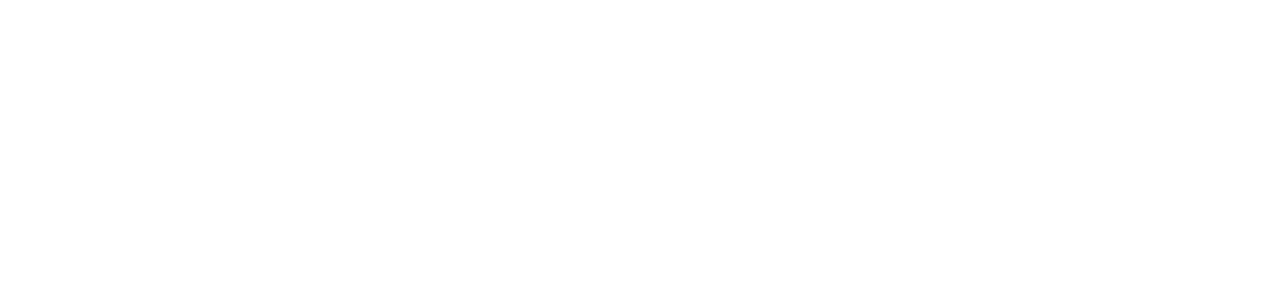
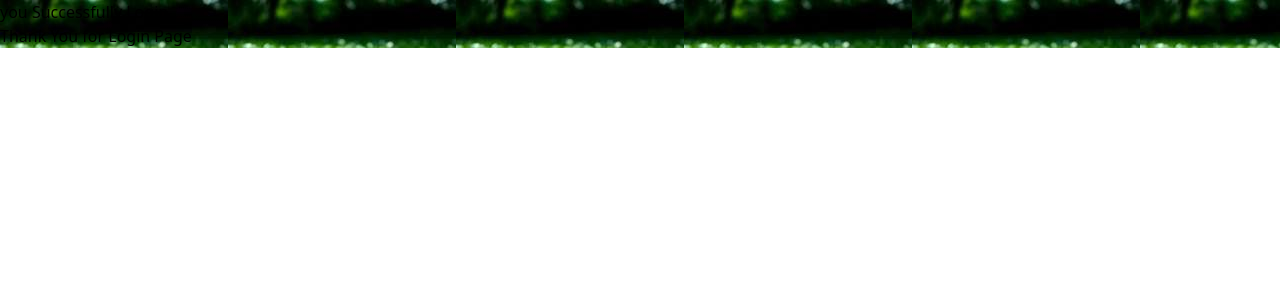
Before and after one commit to MuhammadDilshad532/signup-page, a React (Vite) app: page /successfullyLogin in a window 1280 px wide. Before the commit this address had no page. Shown: the top 300 px of the page. Built offline with nearby package versions, Linux system fonts and the light colour scheme.

Commit message:
add successfully Login page

```diff
--- a/src/App.jsx
+++ b/src/App.jsx
@@ -1,6 +1,7 @@
 import "./App.css";
 import Login from "./Login";
 import Register from "./Register"
+import SuccessfullyLogin from "./successfullyLogin"
 import { BrowserRouter as Router, Routes, Route } from "react-router-dom";
 import bgImage from './assets/img/bg.jpeg';
 
@@ -15,6 +16,7 @@
        <Route path="/" element={ <Register />} />
         <Route path="/Register" element={ <Register />} />
         <Route path="/Login" element={ <Login />} />
+        <Route path="/successfullyLogin" element={ <SuccessfullyLogin />} />
        </Routes>
       </div>
     </>
--- a/src/Register.jsx
+++ b/src/Register.jsx
@@ -101,7 +101,7 @@
             Your Email
           </label>
           <AiOutlineMail className="absolute top-4 right-4" />
-          {errors.email && <span className="text-red-500">{errors.email}</span>}
+          {errors.email && <span className="text-red-700">{errors.email}</span>}
         </div>
         <div className="relative my-4">
           <input
@@ -129,7 +129,7 @@
           </label>
           <AiOutlineLock className="absolute top-4 right-4" />
           {errors.password && (
-            <span className="text-red-500">{errors.password}</span>
+            <span className="text-red-700">{errors.password}</span>
           )}
         </div>
         <div className="flex justify-between items-center">
--- /dev/null
+++ b/src/successfullyLogin.jsx
@@ -0,0 +1,11 @@
+import React from 'react'
+const successfullyLogin = () => {
+  return (
+    <div>
+      <h1 className='text-5xl font-bold text-red-700'>you Successfully Login</h1>
+      <h1 className='text-5xl font-bold text-red-700 mt-4'>Thank You for Login Page</h1>
+    </div>
+  )
+}
+
+export default successfullyLogin
```
